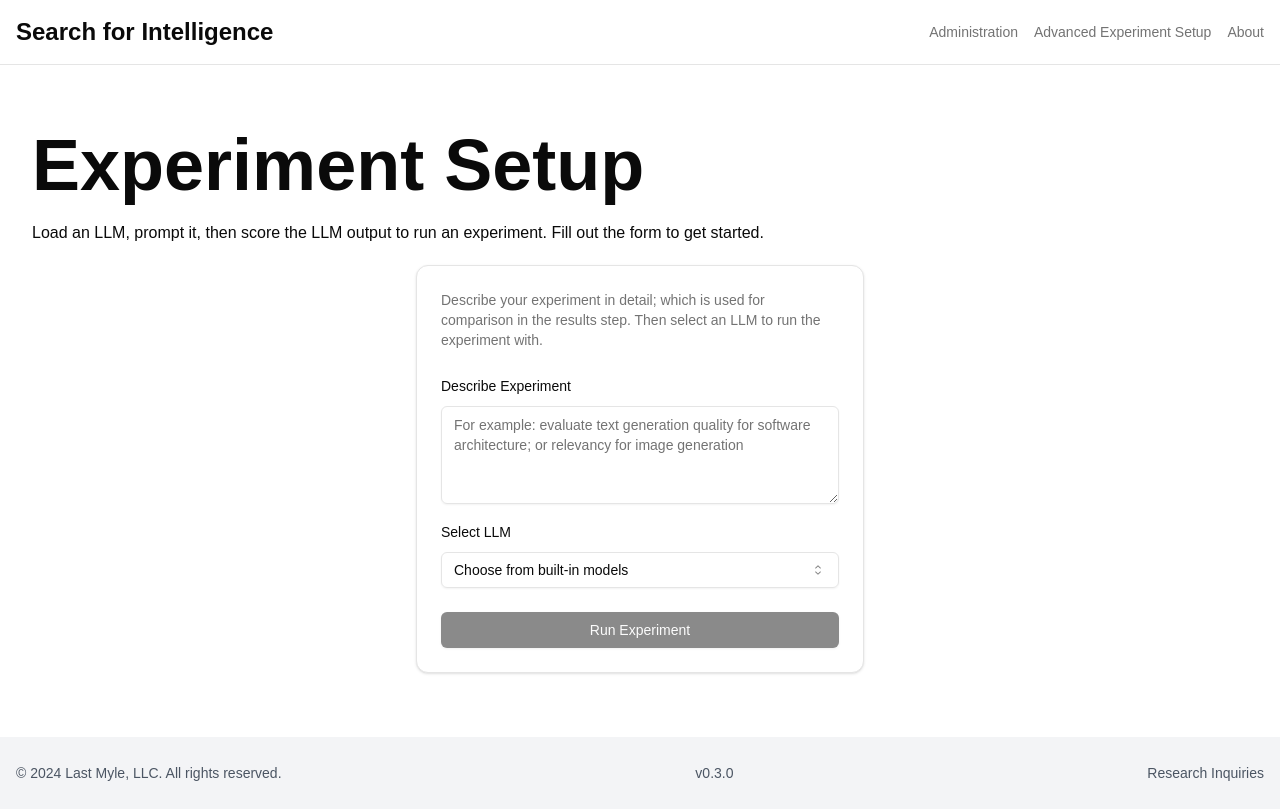
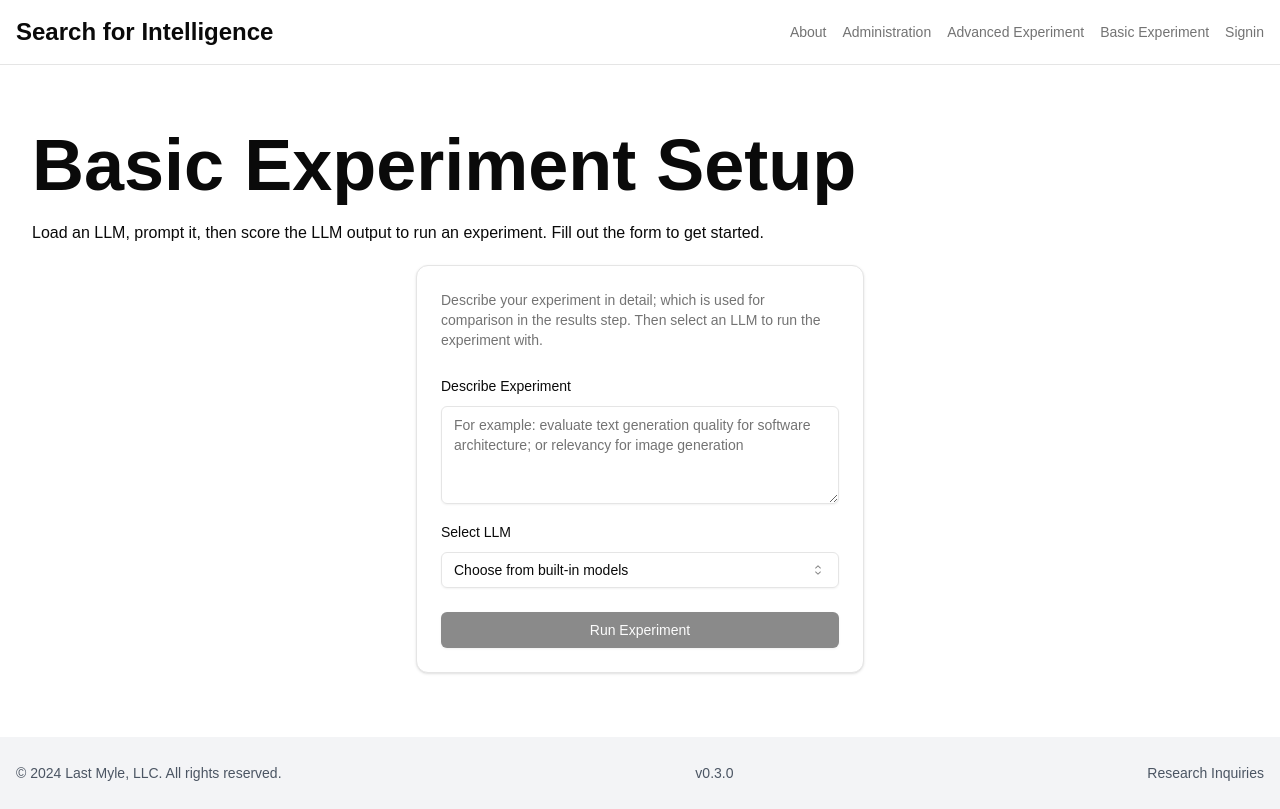
Before and after one commit to deboboy/search-for-intelligence, a Next.js app: page /experiment-setup in a window 1280 px wide. Built offline with nearby package versions, Linux system fonts and the light colour scheme.

Commit message:
cleanup base experiment workflow, styling

```diff
--- a/app/components/ChatInterface.tsx
+++ b/app/components/ChatInterface.tsx
@@ -126,7 +126,7 @@ export default function ChatInterface({ onChatSubmit, experimentId, llm, apiRout
                     className="flex-1 border rounded-l-lg p-2"
                     value={input}
                     onChange={handleInputChange}
-                    placeholder="Enter a prompt to generate text..."
+                    placeholder="Enter a new prompt to generate text..."
                 />
                 <button className="bg-black text-white rounded-r-lg px-4 py-2" type="submit">
                     Send
--- a/app/components/Navigation.tsx
+++ b/app/components/Navigation.tsx
@@ -7,9 +7,11 @@ import { Sheet, SheetContent, SheetTitle, SheetTrigger } from "@/components/ui/s
 import { Menu } from 'lucide-react'
 
 const menuItems = [
+  { name: 'About', href: '/about' },
   { name: 'Administration', href: '/administration' },
-  { name: 'Advanced Experiment Setup', href: '/advanced-setup' },
-  { name: 'About', href: '/about' },
+  { name: 'Advanced Experiment', href: '/advanced-setup' },
+  { name: 'Basic Experiment', href: '/experiment-setup'},
+  { name: 'Signin', href: '/auth/signin'}
 ]
 
 export function Navigation() {
--- a/app/components/Scoring.tsx
+++ b/app/components/Scoring.tsx
@@ -117,13 +117,13 @@ const LLMEvaluationScoring: React.FC<ScoringProps> = ({ chatId }) => {
             className="flex items-center gap-2"
           >
             <Save className="w-4 h-4" />
-            Save Evaluation
+            Save evaluation
           </Button>
 
           {dbStatus && (
             <Alert className="w-auto">
               <AlertCircle className="w-4 h-4" />
-              <AlertDescription>{dbStatus}</AlertDescription>
+              <AlertDescription className="relative top-[4px]">{dbStatus}</AlertDescription>
             </Alert>
           )}
         </div>
--- a/app/experiment-results/page.tsx
+++ b/app/experiment-results/page.tsx
@@ -39,9 +39,9 @@ export default function ExperimentResults() {
   return (
     <div className="container mx-auto px-4 py-8">
       <h1 className="text-5xl md:text-7xl font-extrabold mb-5 animate-fade-in-up">
-        Experiment Results
+        Basic Experiment Results
       </h1>
-      <p>View all experiment results.  Sort from newest to oldest.</p>
+      <p>View all basic experiment results.  Sort from newest to oldest.</p>
       <div className="flex justify-end mb-4">
         <Select onValueChange={setSortOrder} defaultValue={sortOrder}>
           <SelectTrigger className="w-[180px]">
--- a/app/experiment-run/page.tsx
+++ b/app/experiment-run/page.tsx
@@ -8,6 +8,7 @@ import { ChatList } from '../components/ChatList';
 import { Sheet, SheetContent, SheetDescription, SheetHeader, SheetTitle, SheetTrigger } from "@/components/ui/sheet";
 import { Button } from "@/components/ui/button"; // Import Button component if not already imported
 import LLMEvaluationScoring from "../components/Scoring";
+import Link from 'next/link';
 
 // Add this type definition
 type ImageInterfaceProps = {
@@ -55,19 +56,20 @@ function ExperimentRunContent() {
   return (
     <div className="container mx-auto px-4 py-8">
       <h1 className="text-5xl md:text-7xl font-extrabold mb-5 animate-fade-in-up">
-        Experiment Run
+        Basic Experiment Run
       </h1>
-      <p>Submit input to start the experiment run; then score the LLM output.</p>
+      <p className="mb-4">Submit input to start the experiment run; then score the LLM output.</p>
       <div className="flex justify-end mb-4">
         <Sheet>
           <SheetTrigger asChild>
-            <Button variant="outline">View Summary</Button>
+            <Button variant="outline">View Experiment Summary</Button>
           </SheetTrigger>
           <SheetContent className="overflow-y-auto">
             <SheetHeader>
-              <SheetTitle>Experiment Run Summary</SheetTitle>
+              <SheetTitle>Basic Experiment Summary</SheetTitle>
               <SheetDescription>
-                View summary of setup and results below for a single experiment run. TODO: add share component.
+                View summary of setup and results below for a single basic experiment.&nbsp;
+                <Link href="/experiment-results" className="text-primary hover:underline">Experiment Results</Link>
               </SheetDescription>
               <div className="mb-4">
                 <h3 className="font-bold">Setup</h3>
--- a/app/experiment-setup/page.tsx
+++ b/app/experiment-setup/page.tsx
@@ -4,7 +4,7 @@ export default function ExperimentSetup() {
   return (
     <div className="container mx-auto px-4 py-8">
       <h1 className="text-5xl md:text-7xl font-extrabold mb-5 animate-fade-in-up">
-        Experiment Setup
+        Basic Experiment Setup
       </h1>
       <p className="mb-5">Load an LLM, prompt it, then score the LLM output to run an experiment.  Fill out the form to get started.</p>
       <LlmExperiment />
```
Also changed, not shown: 1 other file (tests, documents, lock files or other folders).
